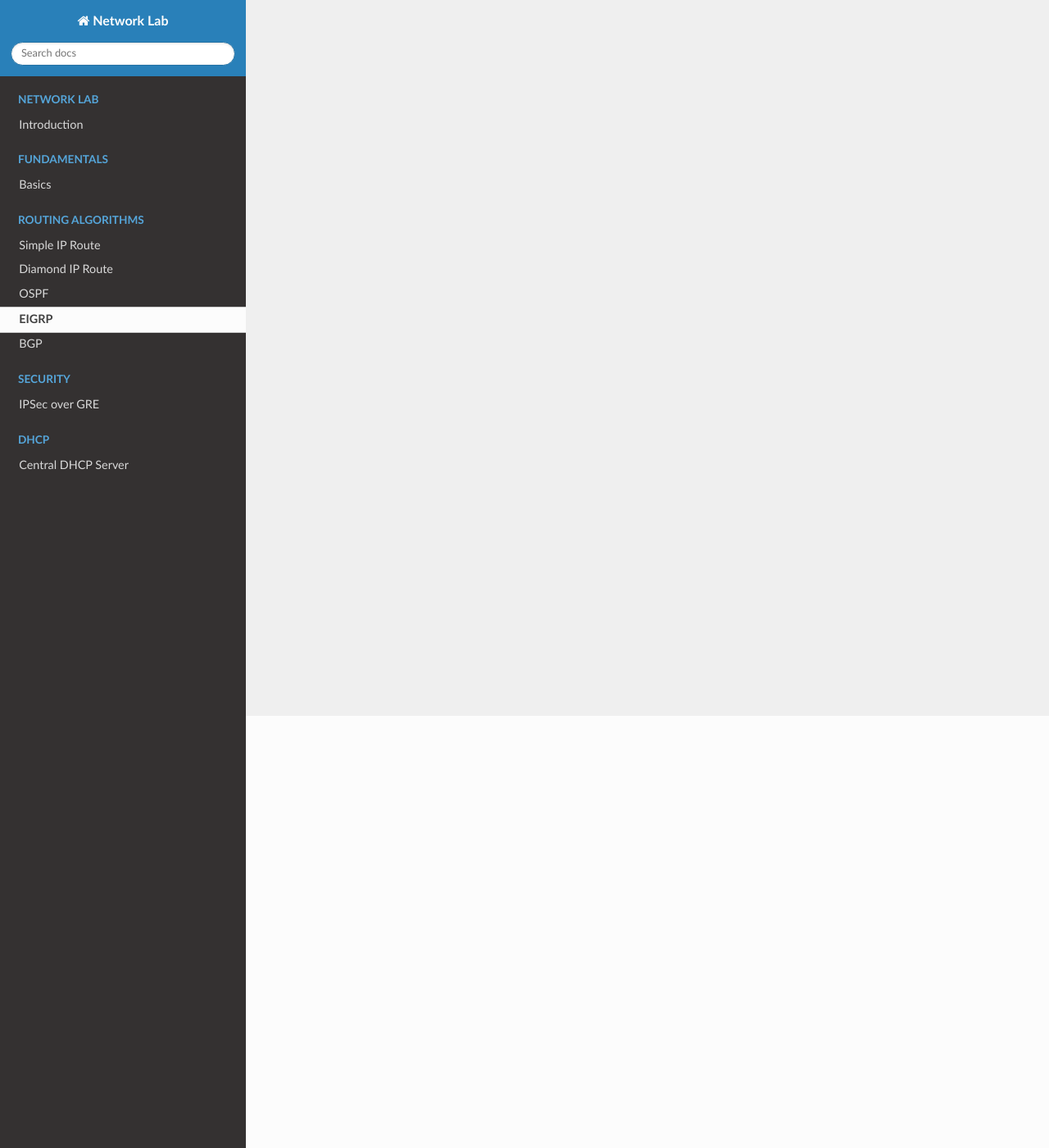
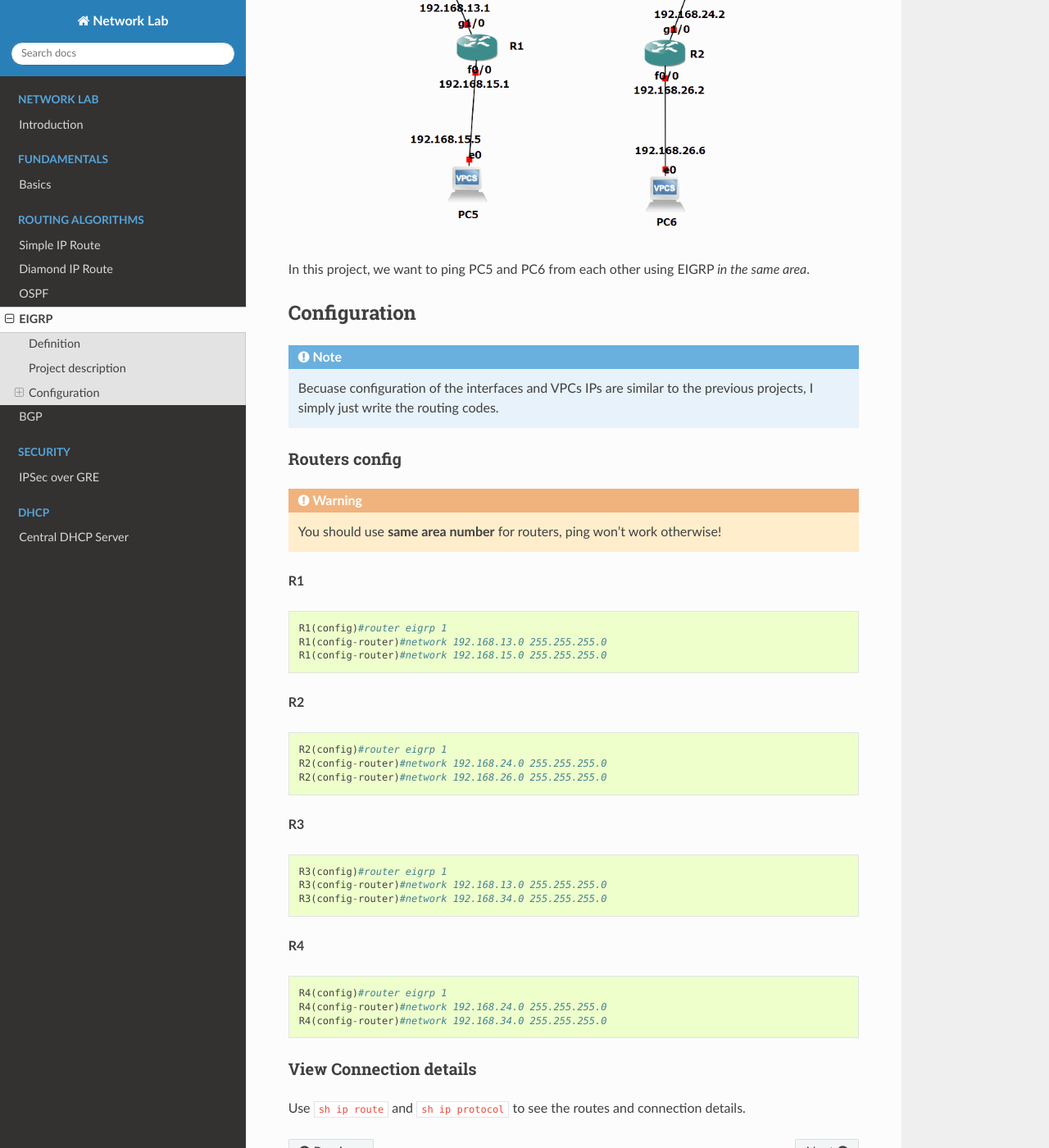
Before and after one commit to avestura/NetworkLab, a Sphinx documentation site: the page built from docs/source/RoutingAlgorithms/EIGRP.rst, in a window 1280 px wide and 1400 px high, scrolled down 527 px. Shown: the whole window at 82% size. Built offline with Sphinx 7.4.7 and the Read the Docs theme 2.0.0, drawn with Linux system fonts in a browser that asks for light colours; some of the changed text lies outside the part shown.

Commit message:
Add EIGRP

```diff
--- a/docs/source/RoutingAlgorithms/EIGRP.rst
+++ b/docs/source/RoutingAlgorithms/EIGRP.rst
@@ -1,4 +1,59 @@
 EIGRP
 ==============
 
-.. warning:: Under construction
+^^^^^^^^^^^^^^^^^^^
+Definition
+^^^^^^^^^^^^^^^^^^^
+Enhanced Interior Gateway Routing Protocol (EIGRP) is an advanced distance-vector routing protocol
+that is used on a computer network for automating routing decisions and configuration
+
+^^^^^^^^^^^^^^^^^^^
+Project description
+^^^^^^^^^^^^^^^^^^^
+.. image:: /_static/Images/EIGRP/Map.png
+    :height: 500px
+    :align: center
+
+In this project, we want to ping PC5 and PC6 from each other using EIGRP *in the same area*.
+
+^^^^^^^^^^^^^^^^^^^
+Configuration
+^^^^^^^^^^^^^^^^^^^
+.. note:: Becuase configuration of the interfaces and VPCs IPs are similar to the previous projects,
+          I simply just write the routing codes.
+
+-------------------------
+Routers config
+-------------------------
+
+.. warning:: You should use **same area number** for routers, ping won't work otherwise!
+
+**R1** ::
+
+    R1(config)#router eigrp 1
+    R1(config-router)#network 192.168.13.0 255.255.255.0
+    R1(config-router)#network 192.168.15.0 255.255.255.0
+
+**R2** ::
+
+    R2(config)#router eigrp 1
+    R2(config-router)#network 192.168.24.0 255.255.255.0
+    R2(config-router)#network 192.168.26.0 255.255.255.0
+
+**R3** ::
+
+    R3(config)#router eigrp 1
+    R3(config-router)#network 192.168.13.0 255.255.255.0
+    R3(config-router)#network 192.168.34.0 255.255.255.0
+
+**R4** ::
+
+    R4(config)#router eigrp 1
+    R4(config-router)#network 192.168.24.0 255.255.255.0
+    R4(config-router)#network 192.168.34.0 255.255.255.0
+
+-------------------------
+View Connection details
+-------------------------
+
+Use ``sh ip route`` and ``sh ip protocol`` to see the routes and connection details.
```
Also changed, not shown: docs/source/_static/Images/EIGRP/Map.png (added).
